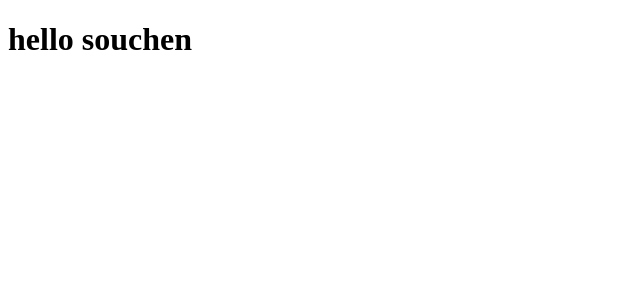
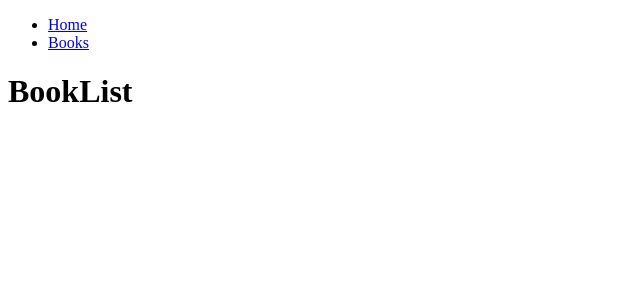
Before and after one commit to SouchenOu/react-router, a React (Create React App) app: page /books in a window 1280 px wide. Shown: the top 300 px of the page, without its empty margins (0-640 px from the left). Built offline with nearby package versions, Linux system fonts and the light colour scheme.

Commit message:
move around my application to all different routes

```diff
--- a/package.json
+++ b/package.json
@@ -34,5 +34,8 @@
       "last 1 firefox version",
       "last 1 safari version"
     ]
+  },
+  "devDependencies": {
+    "react-router-dom": "^6.6.2"
   }
 }
--- a/src/App.js
+++ b/src/App.js
@@ -1,6 +1,38 @@
+import {Link, Routes, Route} from "react-router-dom"
+import { Home} from "./pages/Home"
+import {BookList} from "./pages/BookList"
+
 
 function App() {
-  return <h1>hello souchen</h1>
+  return (
+  <>
+  <nav>
+    <ul>
+      <li>
+        <Link to="/">Home</Link>
+      </li>
+      <li>
+        <Link to="/books">Books</Link>
+      </li>
+    </ul>
+    </nav>
+  <Routes>
+    <Route path="/" element={ <Home/> } />
+
+    <Route path="/books" element= {<BookList/>}/>
+
+  </Routes>
+  </>
+  )
 }
 
 export default App;
+
+// we will going to use a compenent calling the routes this routes comes from (react-router-dom) and inside of this routes compenent we need to use another compenent calling
+//the route to define the routes compenent
+// route here define the path to different page website
+//<Route path="/" element={ <Home/> } /> (here in index path we will going to home compenent)
+// so how we can use react router
+//1: you need first to import your router into your index.js page
+//2:you need to define all your routes inside of this routes component
+//3:and you need to use different link tags to move around your application to all of these diferent routes
--- a/src/index.js
+++ b/src/index.js
@@ -1,11 +1,14 @@
 import React from 'react';
 import ReactDOM from 'react-dom/client';
 import App from './App';
+import {BrowserRouter} from "react-router-dom"
 
 
 const root = ReactDOM.createRoot(document.getElementById('root'));
 root.render(
   <React.StrictMode>
+    <BrowserRouter>
     <App />
+    </BrowserRouter>
   </React.StrictMode>
 );
--- /dev/null
+++ b/src/pages/About.js
@@ -0,0 +1,4 @@
+export function About ()
+{
+    return <h1>About</h1>
+}
--- a/src/pages/BookList.js
+++ b/src/pages/BookList.js
@@ -0,0 +1,4 @@
+export function BookList ()
+{
+    return <h1>BookList</h1>
+}
--- a/src/pages/Contact.js
+++ b/src/pages/Contact.js
@@ -0,0 +1,4 @@
+export function Contact ()
+{
+    return <h1>Contact</h1>
+}
--- a/src/pages/Home.js
+++ b/src/pages/Home.js
@@ -0,0 +1,4 @@
+export function Home ()
+{
+    return <h1>Home</h1>
+}
--- a/src/pages/NewBook.js
+++ b/src/pages/NewBook.js
@@ -0,0 +1,4 @@
+export function NewBook ()
+{
+    return <h1>NewBook</h1>
+}
--- a/src/pages/NotFound.js
+++ b/src/pages/NotFound.js
@@ -0,0 +1,4 @@
+export function NotFound ()
+{
+    return <h1>NotFound</h1>
+}
--- a/src/pages/book.js
+++ b/src/pages/book.js
@@ -0,0 +1,4 @@
+export function Book ()
+{
+    return <h1>Book</h1>
+}
```
Also changed, not shown: 1 other file (tests, documents, lock files or other folders).
